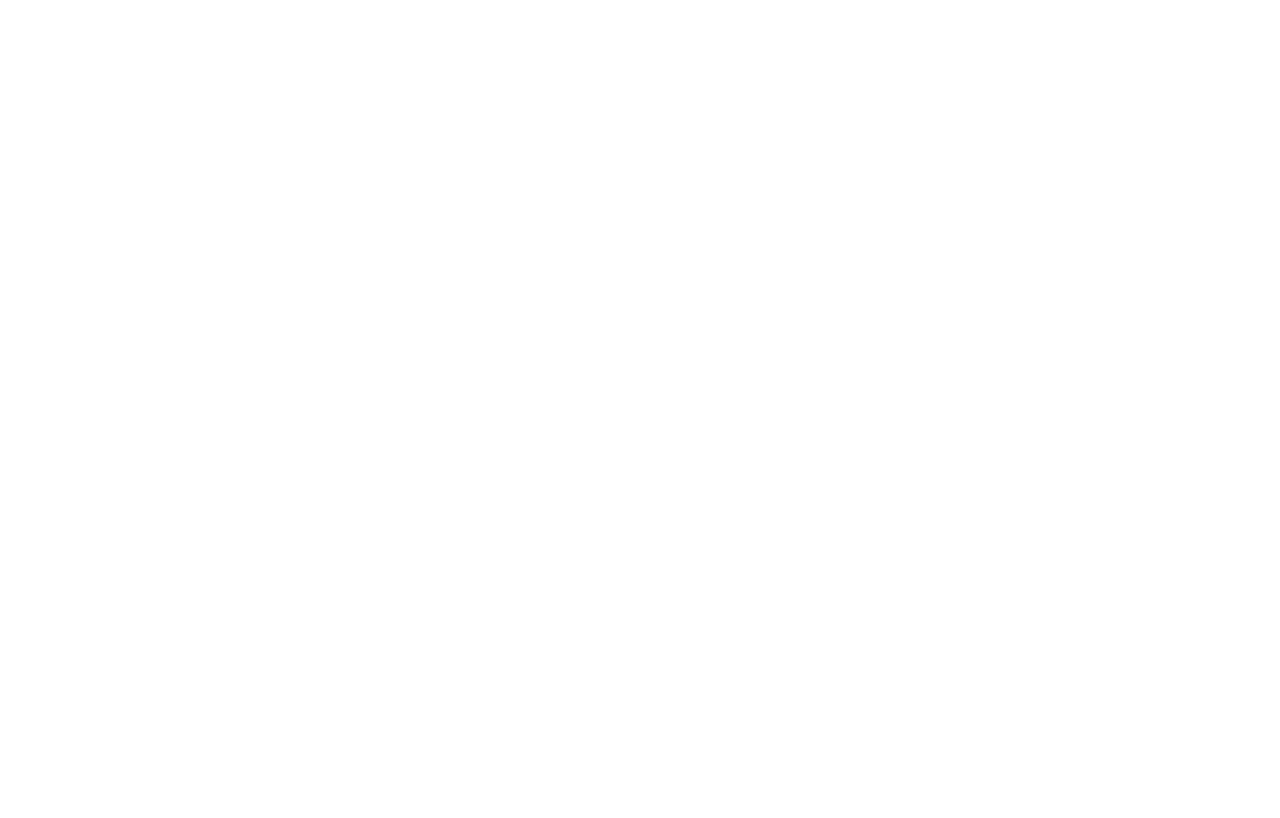
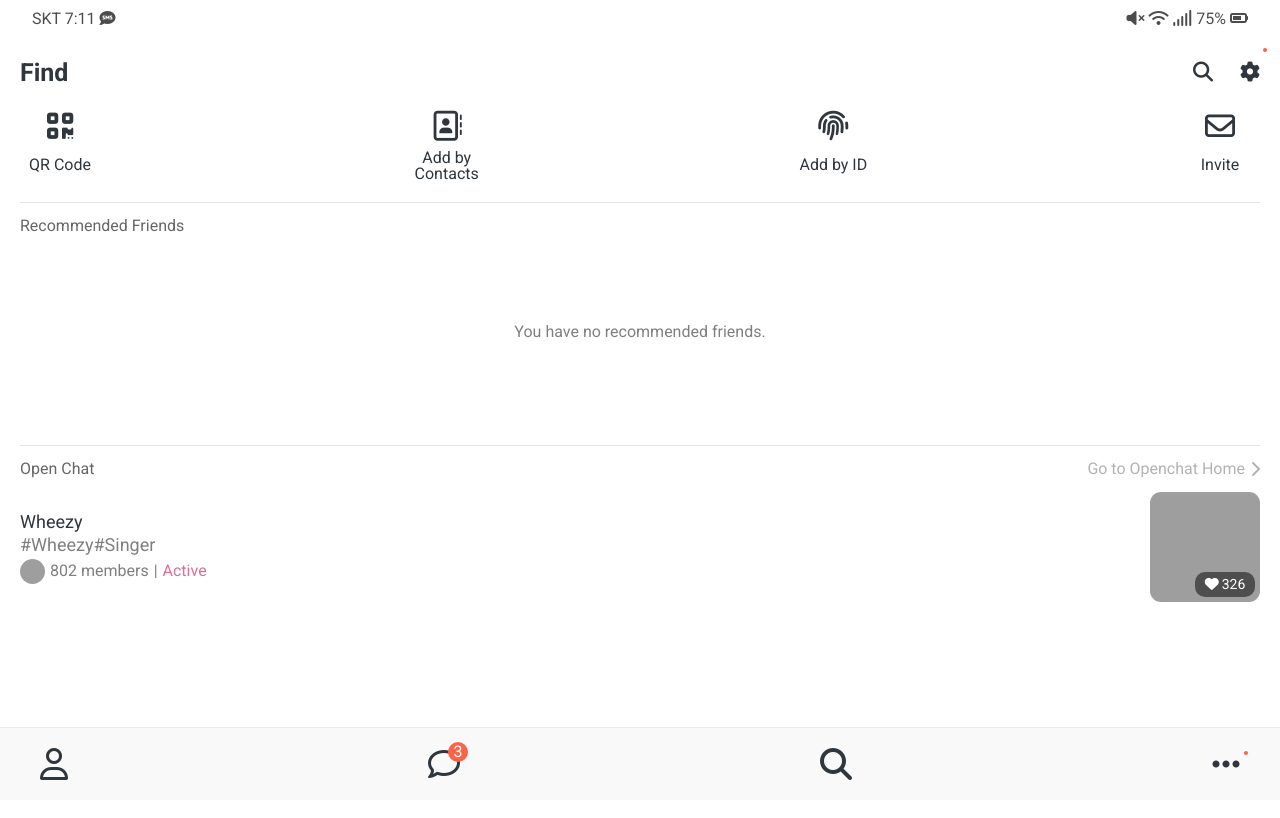
Before and after one commit to watermelontongtong/kokoa-clone, a plain HTML site: page find.html in a window 1280 px wide. Shown: the top 818 px of the page. Drawn offline with Linux system fonts and the light colour scheme; grey boxes are pictures that could not be loaded.

Commit message:
create find screen

```diff
--- /dev/null
+++ b/css/screens/find.css
@@ -0,0 +1,131 @@
+.find-friend {
+  display: flex;
+  justify-content: space-between;
+  padding: 20px 0px;
+  border-bottom: 1px solid rgba(0, 0, 0, 0.1);
+}
+
+.find-friend__method {
+  display: flex;
+  flex-direction: column;
+  align-items: center;
+  width: 80px;
+}
+
+.find-friend__method i {
+  font-size: 30px;
+}
+
+.find-friend__method span {
+  margin-top: 30px;
+}
+
+.find-friend__method:nth-child(2) span {
+  text-align: center;
+  margin-top: 23px;
+}
+
+.recommended-friends {
+  padding: 15px 0px;
+  border-bottom: 1px solid rgba(0, 0, 0, 0.1);
+}
+
+.recommended-friends h3 {
+  color: rgba(0, 0, 0, 0.6);
+}
+
+.recommended-friends__content {
+  display: flex;
+  justify-content: center;
+  align-items: center;
+  padding: 90px 0px;
+  color: var(--grey);
+}
+
+.open-chat__header {
+  padding: 15px 0px;
+  display: flex;
+  justify-content: space-between;
+}
+
+.open-chat__header__column:first-child span {
+  color: rgba(0, 0, 0, 0.6);
+}
+
+.open-chat__header__column:last-child {
+  color: rgba(0, 0, 0, 0.3);
+  display: flex;
+  align-items: center;
+}
+
+.open-chat__header__column:last-child i {
+  margin-left: 5px;
+}
+
+.open-chat__content {
+  display: flex;
+  justify-content: space-between;
+  align-items: center;
+}
+
+.open-chat__content__column:first-child h1 {
+  font-size: 18px;
+  margin-bottom: 5px;
+}
+
+.open-chat__content__column:first-child h2 {
+  font-size: 18px;
+  margin-bottom: 5px;
+  color: var(--grey);
+}
+
+.open-chat__content__column__members {
+  display: flex;
+  align-items: center;
+}
+
+.open-chat__content__column__members img {
+  width: 25px;
+  height: 25px;
+  border-radius: 50%;
+  margin-right: 5px;
+}
+
+.open-chat__content__column:last-child img {
+  width: 110px;
+  height: 110px;
+  border-radius: 10%;
+}
+
+.open-chat__content__column__members span {
+  color: var(--grey);
+  margin-right: 5px;
+}
+
+.open-chat__content__column__members span:last-child {
+  color: palevioletred;
+  margin-right: 5px;
+}
+
+.open-chat__content__column:last-child {
+  position: relative;
+}
+
+.open-chat__content__column__heart-count {
+  color: white;
+  background-color: rgba(0, 0, 0, 0.5);
+  font-size: 14px;
+  width: 60px;
+  height: 25px;
+  border-radius: 10px;
+  display: flex;
+  justify-content: center;
+  align-items: center;
+  position: absolute;
+  left: 45px;
+  bottom: 8px;
+}
+
+.open-chat__content__column__heart-count i {
+  margin-right: 3px;
+}
--- a/find.html
+++ b/find.html
@@ -0,0 +1,98 @@
+<!DOCTYPE html>
+<html lang="en">
+  <head>
+    <link rel="stylesheet" href="style.css" />
+    <meta charset="UTF-8" />
+    <meta http-equiv="X-UA-Compatible" content="IE=edge" />
+    <meta name="viewport" content="width=device-width, initial-scale=1.0" />
+    <title>Kokoa Clone</title>
+  </head>
+  <body>
+    <div class="status-bar">
+      <div class="status-bar__column">
+        <span>SKT</span>
+        <span>7:11</span>
+        <i class="fas fa-sms"></i>
+      </div>
+      <div class="status-bar__column">
+        <i class="fas fa-volume-mute"></i>
+        <i class="fas fa-wifi"></i>
+        <i class="fas fa-signal"></i>
+        <span>75%</span>
+        <i class="fas fa-battery-three-quarters"></i>
+      </div>
+    </div>
+
+    <header>
+      <h1 class="header__title">Find</h1>
+      <div class="header__imoticons">
+        <i class="header__imoticon fas fa-search fa-lg"></i>
+        <a href="setting.html"><i class="header__imoticon fas fa-cog fa-lg"><span class="header__imoticon-dot">o</span></i></a>
+      </div>
+    </header>
+
+
+
+    <div class="main">
+        <div class="find-friend">
+            <div class="find-friend__method"><i class="fas fa-qrcode fa-lg"></i><span>QR Code</span></div>
+            <div class="find-friend__method"><i class="far fa-address-book fa-lg"></i><span>Add by Contacts</span></div>
+            <div class="find-friend__method"><i class="fas fa-fingerprint fa-lg"></i><span>Add by ID</span></div>
+            <div class="find-friend__method"><i class="far fa-envelope fa-lg"></i><span>Invite</span></div>
+        </div>
+        <div class="recommended-friends">
+            <h3>Recommended Friends</h3>
+            <div class="recommended-friends__content">You have no recommended friends.</div>
+        </div>
+        <div class="open-chat">
+            <div class="open-chat__header">
+                <div class="open-chat__header__column"><span>Open Chat</span></div>
+                <div class="open-chat__header__column"><span>Go to Openchat Home</span><i class="fas fa-chevron-right"></i></div>
+            </div>
+            <div class="open-chat__content">
+                <div class="open-chat__content__column">
+                    <h1>Wheezy</h1>
+                    <h2>#Wheezy#Singer</h2>
+                    <div class="open-chat__content__column__members">
+                        <img src="https://i.pinimg.com/originals/06/7e/6c/067e6cae7cbf1d901bc281eda07f063b.jpg"/>
+                        <span> 802 members</span>
+                        <span>|</span>
+                        <span>Active</span>
+                    </div>
+                </div>
+                <div class="open-chat__content__column">
+                    <img src="https://i.pinimg.com/originals/ec/64/6d/ec646d630b07450f0fe10902e141fb32.jpg"/>
+                    <div class="open-chat__content__column__heart-count">
+                        <i class="fas fa-heart"></i>
+                        <span>326</span>
+                    </div>
+                </div>
+            </div>
+            <div class="open-chat__content">
+                <div class="open-chat__content__column"></div>
+                <div class="open-chat__content__column"></div>
+            </div>
+        </div>
+    </div>
+
+    <ul class="nav">
+      <li class="nav__list">
+        <a href="friends.html"><i class="far fa-user fa-2x"></i></a>
+      </li>
+      <li class="nav__list">
+        <a href="chats.html"><i class="far fa-comment fa-2x"></i></i><span>3</span></a>
+      </li>
+      <li class="nav__list">
+        <i class="fas fa-search fa-2x"></i>
+      </li>
+      <li class="nav__list">
+        <a href="more.html"><i class="fas fa-ellipsis-h fa-2x"></i><span>o</span></a>
+      </li>
+    </ul>
+
+    <script
+      src="https://kit.fontawesome.com/6478f529f2.js"
+      crossorigin="anonymous"
+    ></script>
+  </body>
+</html>
--- a/style.css
+++ b/style.css
@@ -13,7 +13,7 @@
 @import "css/screens/friends.css";
 @import "css/screens/more.css";
 @import "css/screens/setting.css";
-
+@import "css/screens/find.css";
 * {
   box-sizing: border-box;
 }
```
